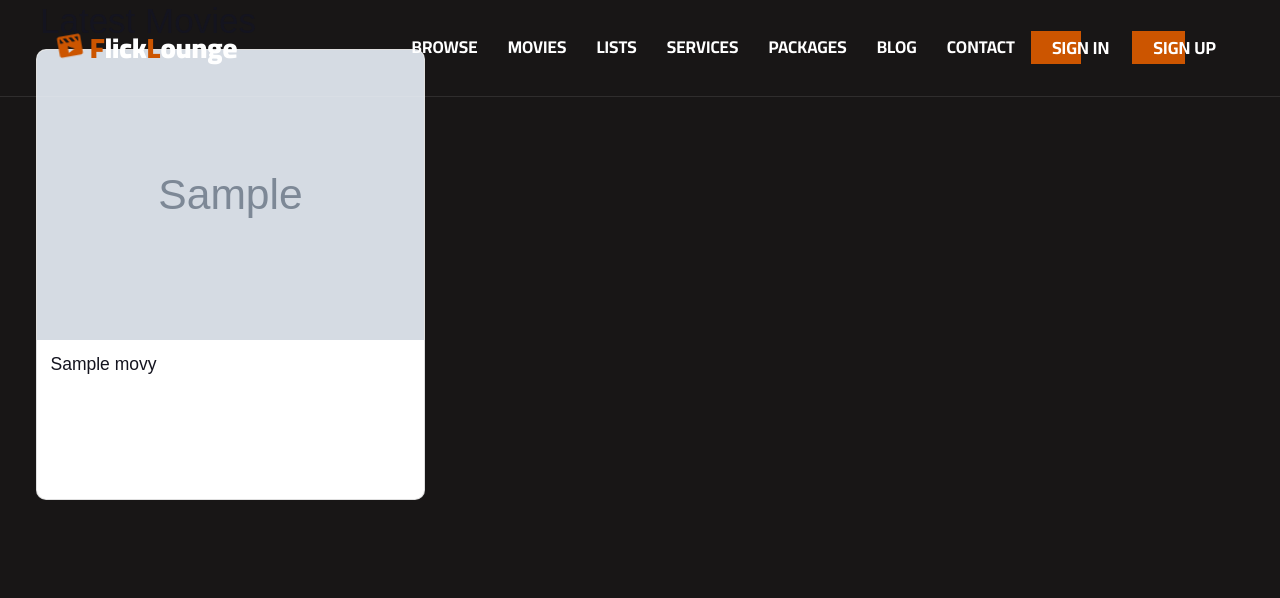
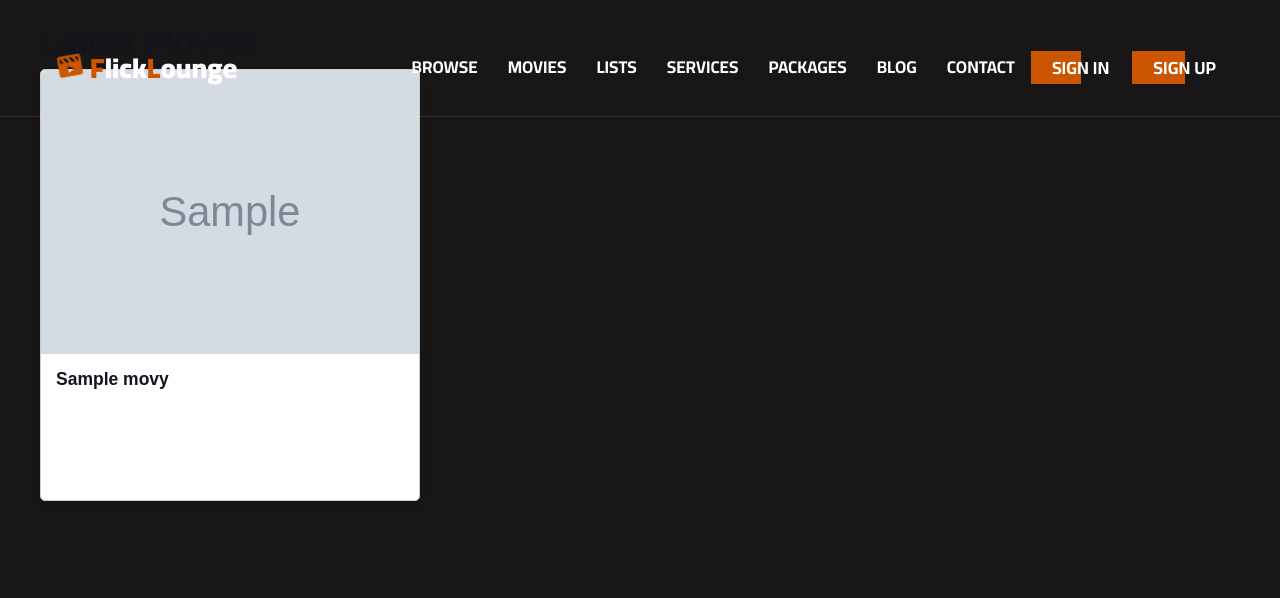
Before and after one commit to saadsohail05/Flick-Lounge, a Node server app: page /user/moviespage in a window 1280 px wide. Shown: the top 598 px of the page. Run offline with Node 20, Linux system fonts and the light colour scheme; tables that the repository leaves empty hold one stand-in row (values such as "Sample post"); grey boxes marked "Sample" are stand-in pictures; some libraries are stand-ins or nearby versions.

Commit message:
css moviepage

```diff
--- a/views/User/moviespage.ejs
+++ b/views/User/moviespage.ejs
@@ -23,6 +23,58 @@
     <link href="/css/nav-footer.css" rel="stylesheet">
 
 </head>
+
+<style>
+    .container {
+  margin-top: 20px;
+}
+
+.card {
+  border: 1px solid #ccc;
+  border-radius: 5px;
+  box-shadow: 0 4px 8px rgba(0, 0, 0, 0.1);
+}
+
+.card-img-top {
+  width: 100%;
+  border-top-left-radius: 5px;
+  border-top-right-radius: 5px;
+}
+
+.card-body {
+  padding: 15px;
+}
+
+.card-title {
+  font-size: 1.25rem;
+  font-weight: bold;
+  margin-bottom: 10px;
+}
+
+.card-text {
+  font-size: 1rem;
+  margin-bottom: 5px;
+}
+
+.row {
+  display: flex;
+  flex-wrap: wrap;
+  margin-left: -15px;
+  margin-right: -15px;
+}
+
+.col-md-4 {
+  flex: 0 0 33.333333%;
+  max-width: 33.333333%;
+  padding-left: 15px;
+  padding-right: 15px;
+}
+
+.mb-4 {
+  margin-bottom: 1.5rem;
+}
+
+</style>
 
 <body>
 
```
